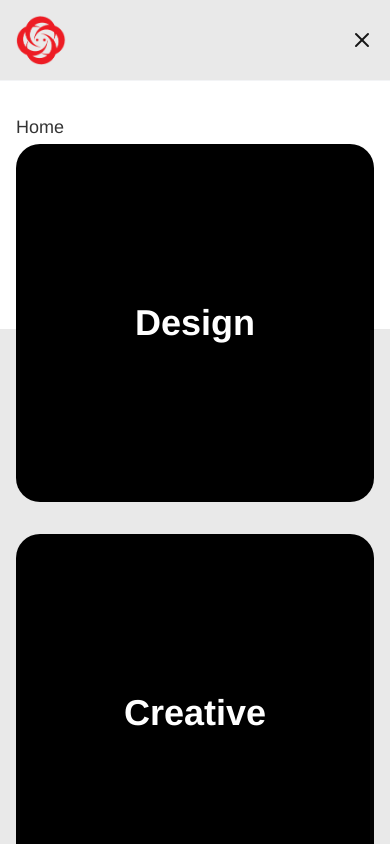
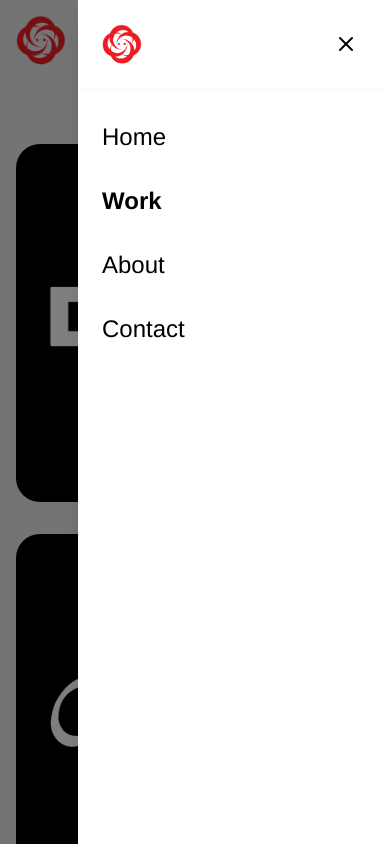
Before and after one commit to kshitijmohan15/aryaman-portfolio, a Next.js app: page /work in a window 390 px wide. Both pictures are taken after a click on the button "Open menu". Shown: the top 844 px of the page. Built offline with nearby package versions, Linux system fonts and the light colour scheme.

Commit message:
Enhance About and Work pages with responsive design adjustments; update text alignment in About and implement mobile detection in Work for improved user experience.

```diff
--- a/src/app/about/page.tsx
+++ b/src/app/about/page.tsx
@@ -65,7 +65,7 @@ export default function About() {
               <Image src="/headshot.png" alt="Me" width={397} height={397} className="w-[300px] lg:w-[397px] h-auto" />
             </div>
             <div className="flex flex-col gap-6">
-              <p className="w-full lg:w-[700px] text-lg lg:text-xl leading-6 font-light">
+              <p className="w-full lg:w-[700px] text-lg lg:text-xl leading-6 font-light text-center lg:text-left">
                 Born and raised in Mumbai, I&apos;m currently studying <b>Industrial Design</b> at the <strong>National Institute of Design, Andhra Pradesh</strong>.
                 <br />
                 <br />
--- a/src/app/work/page.tsx
+++ b/src/app/work/page.tsx
@@ -7,6 +7,7 @@ import Image from 'next/image';
 
 const AnimatedBox = ({ href, text }: { href: string; text: string }) => {
   const [isHovered, setIsHovered] = useState(false);
+  const [isMobile, setIsMobile] = useState(false);
   const controls = useAnimation();
 
   const getSvgPath = (text: string) => {
@@ -23,6 +24,16 @@ const AnimatedBox = ({ href, text }: { href: string; text: string }) => {
   };
 
   useEffect(() => {
+    const checkMobile = () => {
+      setIsMobile(window.innerWidth < 768); // md breakpoint in Tailwind
+    };
+
+    checkMobile();
+    window.addEventListener('resize', checkMobile);
+    return () => window.removeEventListener('resize', checkMobile);
+  }, []);
+
+  useEffect(() => {
     controls.start({
       backgroundColor: isHovered ? "#FF0000" : "#000000",
       borderRadius: isHovered ? "50%" : "24px",
@@ -31,11 +42,13 @@ const AnimatedBox = ({ href, text }: { href: string; text: string }) => {
     });
   }, [isHovered, controls]);
 
+  const shouldShowSvg = isMobile || isHovered;
+
   return (
     <div
       className="relative aspect-square"
-      onMouseEnter={() => setIsHovered(true)}
-      onMouseLeave={() => setIsHovered(false)}
+      onMouseEnter={() => !isMobile && setIsHovered(true)}
+      onMouseLeave={() => !isMobile && setIsHovered(false)}
     >
       <motion.div
         animate={controls}
@@ -45,7 +58,7 @@ const AnimatedBox = ({ href, text }: { href: string; text: string }) => {
           href={href}
           className="flex h-full w-full items-center justify-center"
         >
-          {isHovered && getSvgPath(text) ? (
+          {shouldShowSvg && getSvgPath(text) ? (
             <Image
               src={getSvgPath(text)}
               alt={text}
--- a/src/components/ui/nav.tsx
+++ b/src/components/ui/nav.tsx
@@ -48,26 +48,41 @@ export default function Nav() {
         </div>
       </div>
 
-      {/* Mobile Menu */}
+      {isMobileMenuOpen && (
+        <div
+          className="fixed inset-0 bg-black/50 z-40 md:hidden"
+          onClick={() => setIsMobileMenuOpen(false)}
+        />
+      )}
+
       <div
         className={cn(
-          'absolute top-full left-0 right-0 md:hidden overflow-hidden transition-[max-height] duration-300 ease-in-out',
-          isMobileMenuOpen ? 'max-h-[400px]' : 'max-h-0'
+          'fixed top-0 right-0 h-full w-80 max-w-[80vw] z-50 md:hidden transform transition-transform duration-300 ease-in-out',
+          isMobileMenuOpen ? 'translate-x-0' : 'translate-x-full',
+          pathname === '/about'
+            ? 'bg-black text-white'
+            : 'bg-white text-black shadow-xl'
         )}
       >
-        <div className={cn(
-          'border-t',
-          pathname === '/about'
-            ? 'bg-black text-white border-white/10'
-            : 'bg-white border-gray-100'
-        )}>
-          <div className="mx-auto w-full max-w-7xl px-4">
-            <div className="flex flex-col py-8 space-y-6">
+        <div className="flex flex-col h-full">
+          <div className="flex items-center justify-between p-6 border-b border-gray-200/20">
+            <Image src="/logo.png" alt="Logo" width={40} height={40} />
+            <button
+              onClick={() => setIsMobileMenuOpen(false)}
+              className="p-2 rounded-lg hover:bg-gray-100/10 transition-colors"
+              aria-label="Close menu"
+            >
+              <X className="h-6 w-6" />
+            </button>
+          </div>
+
+          <nav className="flex-1 px-6 py-8">
+            <div className="flex flex-col space-y-8">
               <Link
                 href="/"
                 className={cn(
-                  'text-lg transition-colors duration-200',
-                  getNavLinkStyles(pathname, '/')
+                  'text-2xl font-light transition-colors duration-200 hover:opacity-80',
+                  pathname === '/' && 'font-bold'
                 )}
                 onClick={() => setIsMobileMenuOpen(false)}
               >
@@ -76,8 +91,8 @@ export default function Nav() {
               <Link
                 href="/work"
                 className={cn(
-                  'text-lg transition-colors duration-200',
-                  getNavLinkStyles(pathname, '/work')
+                  'text-2xl font-light transition-colors duration-200 hover:opacity-80',
+                  pathname.startsWith('/work') && 'font-bold'
                 )}
                 onClick={() => setIsMobileMenuOpen(false)}
               >
@@ -86,8 +101,8 @@ export default function Nav() {
               <Link
                 href="/about"
                 className={cn(
-                  'text-lg transition-colors duration-200',
-                  getNavLinkStyles(pathname, '/about')
+                  'text-2xl font-light transition-colors duration-200 hover:opacity-80',
+                  pathname === '/about' && 'font-bold'
                 )}
                 onClick={() => setIsMobileMenuOpen(false)}
               >
@@ -96,15 +111,15 @@ export default function Nav() {
               <Link
                 href="/contact"
                 className={cn(
-                  'text-lg transition-colors duration-200',
-                  getNavLinkStyles(pathname, '/contact')
+                  'text-2xl font-light transition-colors duration-200 hover:opacity-80',
+                  pathname === '/contact' && 'font-bold'
                 )}
                 onClick={() => setIsMobileMenuOpen(false)}
               >
                 Contact
               </Link>
             </div>
-          </div>
+          </nav>
         </div>
       </div>
     </nav>
```
